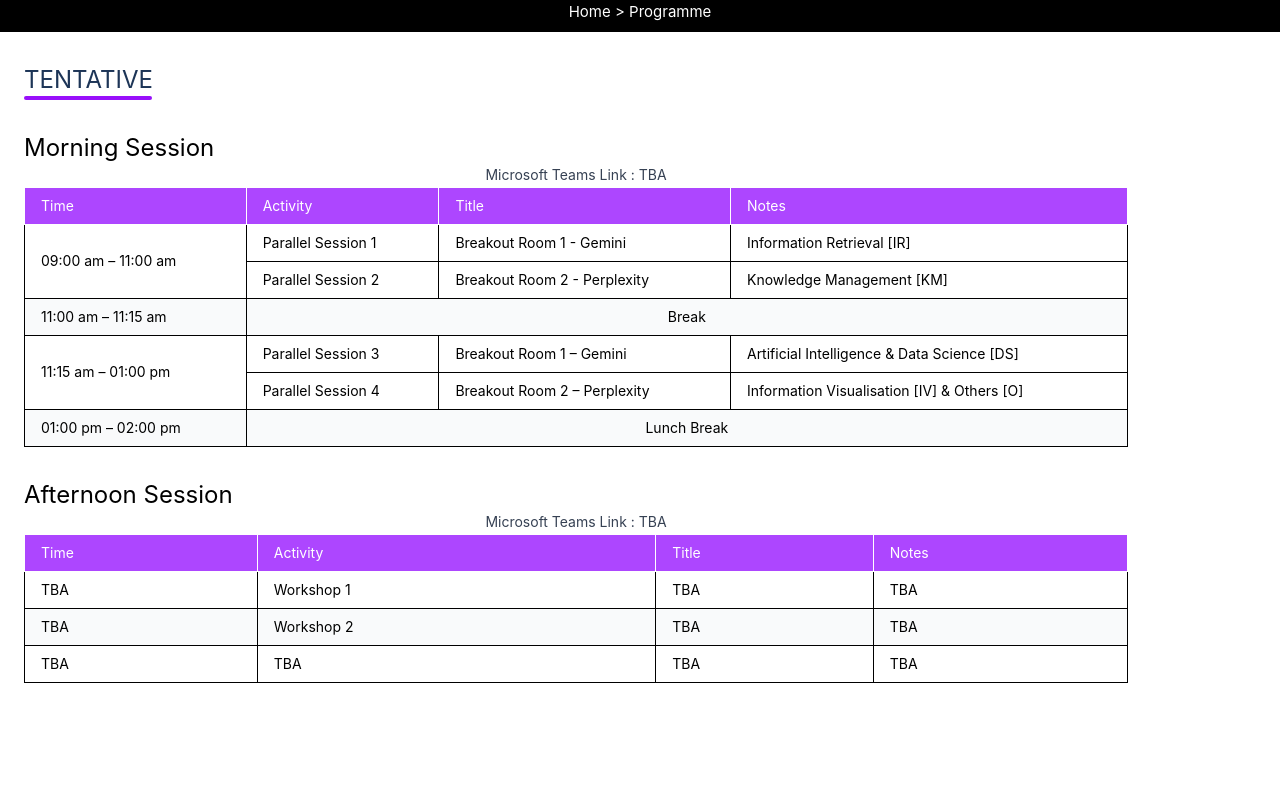
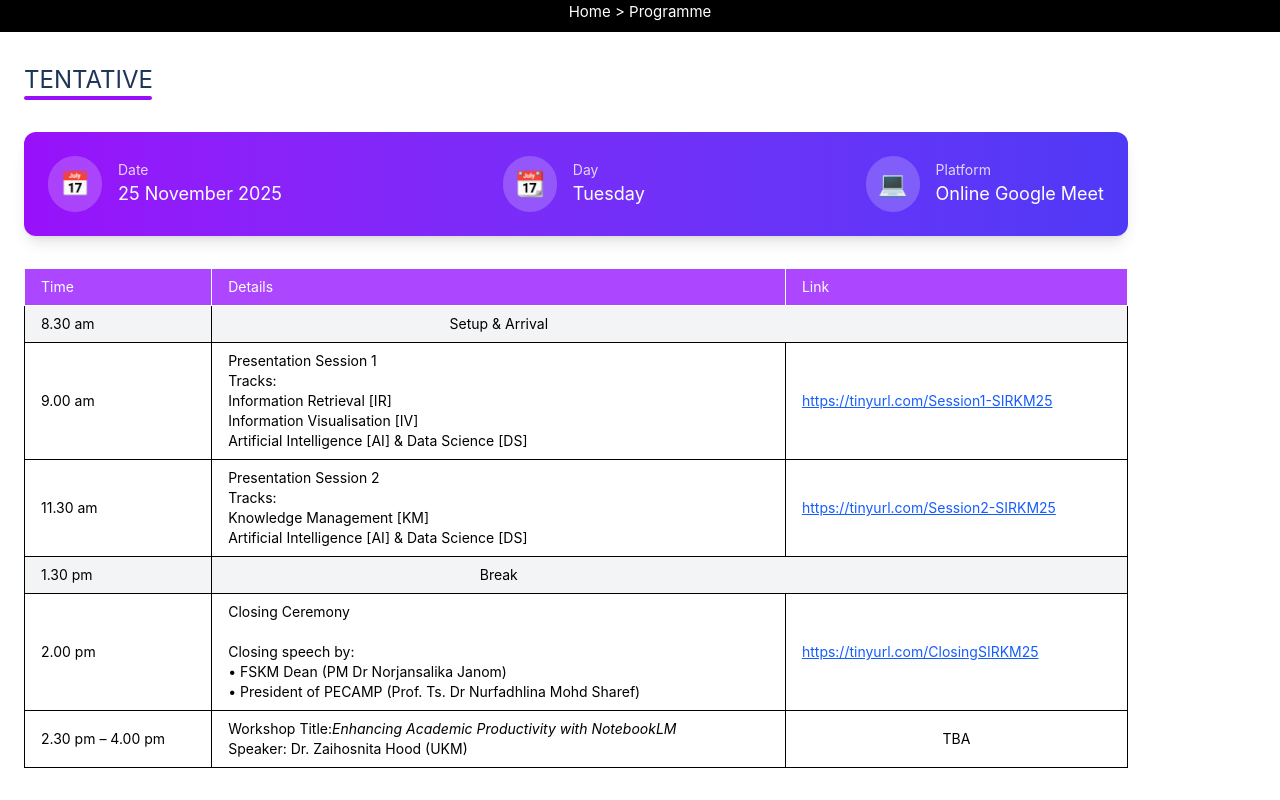
Before and after one commit to zafarshahrin/SIRKM2025, a Vue app: page /programme in a window 1280 px wide. Shown: the part 320-1120 px from the top of the page. Built offline with nearby package versions, Linux system fonts and the light colour scheme; grey boxes are pictures that could not be loaded.

Commit message:
latest tentative 1

```diff
--- a/src/components/views/programme.vue
+++ b/src/components/views/programme.vue
@@ -14,120 +14,153 @@
       </div>
     </section>
 
-    <!-- Two-line gap -->
     <div class="h-8"></div>
 
     <!-- Tentative Programme -->
     <section class="max-w-6xl mx-auto px-6 mt-16 space-y-12">
-      <h2 class="text-2xl font-bold text-[#1d3557] mb-2">TENTATIVE</h2>
-      <div class="w-32 h-1 bg-purple-600 rounded mb-4 mx-auto"></div>
 
-      <!-- Two-line gap -->
+            <h2 class="text-2xl font-bold text-[#1d3557] mb-2">
+              TENTATIVE
+            </h2>
+            <div class="w-32 h-1 bg-purple-600 rounded mb-4 mx-auto"></div>
+
       <div class="h-8"></div>
 
-      <!-- Morning Session -->
-      <div>
-        <h3 class="text-2xl font-semibold mb-4">Morning Session</h3>
+      <!-- ⚡ Beautiful Event Info Section -->
+      <div
+        class="bg-gradient-to-r from-purple-600 to-indigo-600 text-white rounded-xl shadow-lg p-6 flex flex-col md:flex-row items-center justify-between gap-6"
+      >
+        <div class="flex items-center gap-4">
+          <div class="bg-white/20 p-3 rounded-full">
+            <span class="text-2xl">📅</span>
+          </div>
+          <div>
+            <p class="text-sm opacity-80">Date</p>
+            <p class="text-lg font-semibold">25 November 2025</p>
+          </div>
+        </div>
 
-        <p class="text-sm text-gray-700 leading-relaxed mb-4 text-center">
-          Microsoft Teams Link : TBA
-        </p>
+        <div class="flex items-center gap-4">
+          <div class="bg-white/20 p-3 rounded-full">
+            <span class="text-2xl">📆</span>
+          </div>
+          <div>
+            <p class="text-sm opacity-80">Day</p>
+            <p class="text-lg font-semibold">Tuesday</p>
+          </div>
+        </div>
 
-        <div class="overflow-x-auto mb-6">
-          <table class="w-full border border-gray-300 text-sm">
-            <thead>
-              <tr class="bg-purple-500 text-white text-left">
-                <th class="border px-4 py-2">Time</th>
-                <th class="border px-4 py-2">Activity</th>
-                <th class="border px-4 py-2">Title</th>
-                <th class="border px-4 py-2">Notes</th>
-              </tr>
-            </thead>
-            <tbody>
-<tr>
-  <!-- merge dua baris time -->
-  <td class="border px-4 py-2" rowspan="2">09:00 am – 11:00 am</td>
-  <td class="border px-4 py-2">Parallel Session 1</td>
-  <td class="border px-4 py-2">Breakout Room 1 - Gemini</td>
-  <td class="border px-4 py-2">Information Retrieval [IR]</td>
-</tr>
-<tr>
-  <!-- time column dah merge, jadi kosongkan -->
-  <td class="border px-4 py-2">Parallel Session 2</td>
-  <td class="border px-4 py-2">Breakout Room 2 - Perplexity</td>
-  <td class="border px-4 py-2">Knowledge Management [KM]</td>
-</tr>
-
-              <tr class="bg-gray-50">
-                <td class="border px-4 py-2">11:00 am – 11:15 am</td>
-
-                <!-- merge Title + Notes -->
-                <td class="border px-4 py-2 text-center" colspan="3">Break</td>
-              </tr>
-              <tr>
-                <td class="border px-4 py-2" rowspan="2">11:15 am – 01:00 pm</td>
-                <td class="border px-4 py-2">Parallel Session 3</td>
-                <td class="border px-4 py-2">Breakout Room 1 – Gemini</td>
-                <td class="border px-4 py-2">
-                  Artificial Intelligence & Data Science [DS]
-                </td>
-              </tr>
-              <tr>
-
-                <td class="border px-4 py-2">Parallel Session 4</td>
-                <td class="border px-4 py-2">Breakout Room 2 – Perplexity</td>
-                <td class="border px-4 py-2">
-                  Information Visualisation [IV] & Others [O]
-                </td>
-              </tr>
-              <tr class="bg-gray-50">
-                <td class="border px-4 py-2">01:00 pm – 02:00 pm</td>
-
-                <!-- merge Title + Notes -->
-                <td class="border px-4 py-2 text-center" colspan="3">Lunch Break</td>
-              </tr>
-            </tbody>
-          </table>
+        <div class="flex items-center gap-4">
+          <div class="bg-white/20 p-3 rounded-full">
+            <span class="text-2xl">💻</span>
+          </div>
+          <div>
+            <p class="text-sm opacity-80">Platform</p>
+            <p class="text-lg font-semibold">Online Google Meet</p>
+          </div>
         </div>
       </div>
 
       <!-- Two-line gap -->
       <div class="h-8"></div>
 
-      <!-- Afternoon Session -->
+      <!-- Programme Table -->
       <div>
-        <h3 class="text-2xl font-semibold mb-4">Afternoon Session</h3>
-        <p class="text-sm text-gray-700 leading-relaxed mb-4 text-center">
-          Microsoft Teams Link : TBA
-        </p>
         <div class="overflow-x-auto mb-6">
           <table class="w-full border border-gray-300 text-sm">
             <thead>
               <tr class="bg-purple-500 text-white text-left">
                 <th class="border px-4 py-2">Time</th>
-                <th class="border px-4 py-2">Activity</th>
-                <th class="border px-4 py-2">Title</th>
-                <th class="border px-4 py-2">Notes</th>
+                <th class="border px-4 py-2">Details</th>
+                <th class="border px-4 py-2">Link</th>
               </tr>
             </thead>
+
             <tbody>
+              <!-- 8.30 AM -->
+              <tr class="bg-gray-100">
+                <td class="border px-4 py-2">8.30 am</td>
+                <td class="text-center border-l px-4 py-2">Setup & Arrival</td>
+                <td class="border-r px-4 py-2 text-center"></td>
+              </tr>
+
+              <!-- 9.00 AM -->
               <tr>
-                <td class="border px-4 py-2">TBA</td>
-                <td class="border px-4 py-2">Workshop 1</td>
-                <td class="border px-4 py-2">TBA</td>
-                <td class="border px-4 py-2">TBA</td>
+                <td class="border px-4 py-2">9.00 am</td>
+                <td class="border px-4 py-2">
+                  <strong>Presentation Session 1</strong><br />
+                  <strong>Tracks:</strong><br />
+                  Information Retrieval [IR]<br />
+                  Information Visualisation [IV]<br />
+                  Artificial Intelligence [AI] & Data Science [DS]
+                </td>
+                <td class="border px-4 py-2">
+                  <a
+                    href="https://tinyurl.com/Session1-SIRKM25"
+                    target="_blank"
+                    class="text-blue-600 underline"
+                  >
+                    https://tinyurl.com/Session1-SIRKM25
+                  </a>
+                </td>
               </tr>
-              <tr class="bg-gray-50">
-                <td class="border px-4 py-2">TBA</td>
-                <td class="border px-4 py-2">Workshop 2</td>
-                <td class="border px-4 py-2">TBA</td>
-                <td class="border px-4 py-2">TBA</td>
+
+              <!-- 11.30 AM -->
+              <tr>
+                <td class="border px-4 py-2">11.30 am</td>
+                <td class="border px-4 py-2">
+                  <strong>Presentation Session 2</strong><br />
+                  <strong>Tracks:</strong><br />
+                  Knowledge Management [KM]<br />
+                  Artificial Intelligence [AI] & Data Science [DS]
+                </td>
+                <td class="border px-4 py-2">
+                  <a
+                    href="https://tinyurl.com/Session2-SIRKM25"
+                    target="_blank"
+                    class="text-blue-600 underline"
+                  >
+                    https://tinyurl.com/Session2-SIRKM25
+                  </a>
+                </td>
               </tr>
+
+              <!-- BREAK -->
+              <tr class="bg-gray-100">
+                <td class="border px-4 py-2">1.30 pm</td>
+                <td class="text-center border-l px-4 py-2">Break</td>
+                <td class="border-r px-4 py-2 text-center"></td>
+              </tr>
+
+              <!-- 2.00 PM -->
               <tr>
-                <td class="border px-4 py-2">TBA</td>
-                <td class="border px-4 py-2">TBA</td>
-                <td class="border px-4 py-2">TBA</td>
-                <td class="border px-4 py-2">TBA</td>
+                <td class="border px-4 py-2">2.00 pm</td>
+                <td class="border px-4 py-2">
+                  <strong>Closing Ceremony</strong><br /><br />
+                  <strong>Closing speech by:</strong><br />
+                  • FSKM Dean (PM Dr Norjansalika Janom)<br />
+                  • President of PECAMP (Prof. Ts. Dr Nurfadhlina Mohd Sharef)
+                </td>
+                <td class="border px-4 py-2">
+                  <a
+                    href="https://tinyurl.com/ClosingSIRKM25"
+                    target="_blank"
+                    class="text-blue-600 underline"
+                  >
+                    https://tinyurl.com/ClosingSIRKM25
+                  </a>
+                </td>
+              </tr>
+
+              <!-- WORKSHOP -->
+              <tr>
+                <td class="border px-4 py-2">2.30 pm – 4.00 pm</td>
+                <td class="border px-4 py-2">
+                  <strong>Workshop Title:</strong>
+                  <em>Enhancing Academic Productivity with NotebookLM</em><br />
+                  <strong>Speaker:</strong> Dr. Zaihosnita Hood (UKM)
+                </td>
+                <td class="border px-4 py-2 text-center">TBA</td>
               </tr>
             </tbody>
           </table>
@@ -136,3 +169,6 @@
     </section>
   </div>
 </template>
+
+<script setup>
+</script>
--- a/src/components/views/publication.vue
+++ b/src/components/views/publication.vue
@@ -23,7 +23,7 @@
           <!-- Publication Opportunity -->
           <div class="max-w-4xl mx-auto">
             <h2 class="text-2xl font-bold text-[#1d3557] mb-2">
-              PUBLICATION OPPORTUNITY
+              TENTATIVE
             </h2>
             <div class="w-32 h-1 bg-purple-600 rounded mb-4 mx-auto"></div>
 
```
